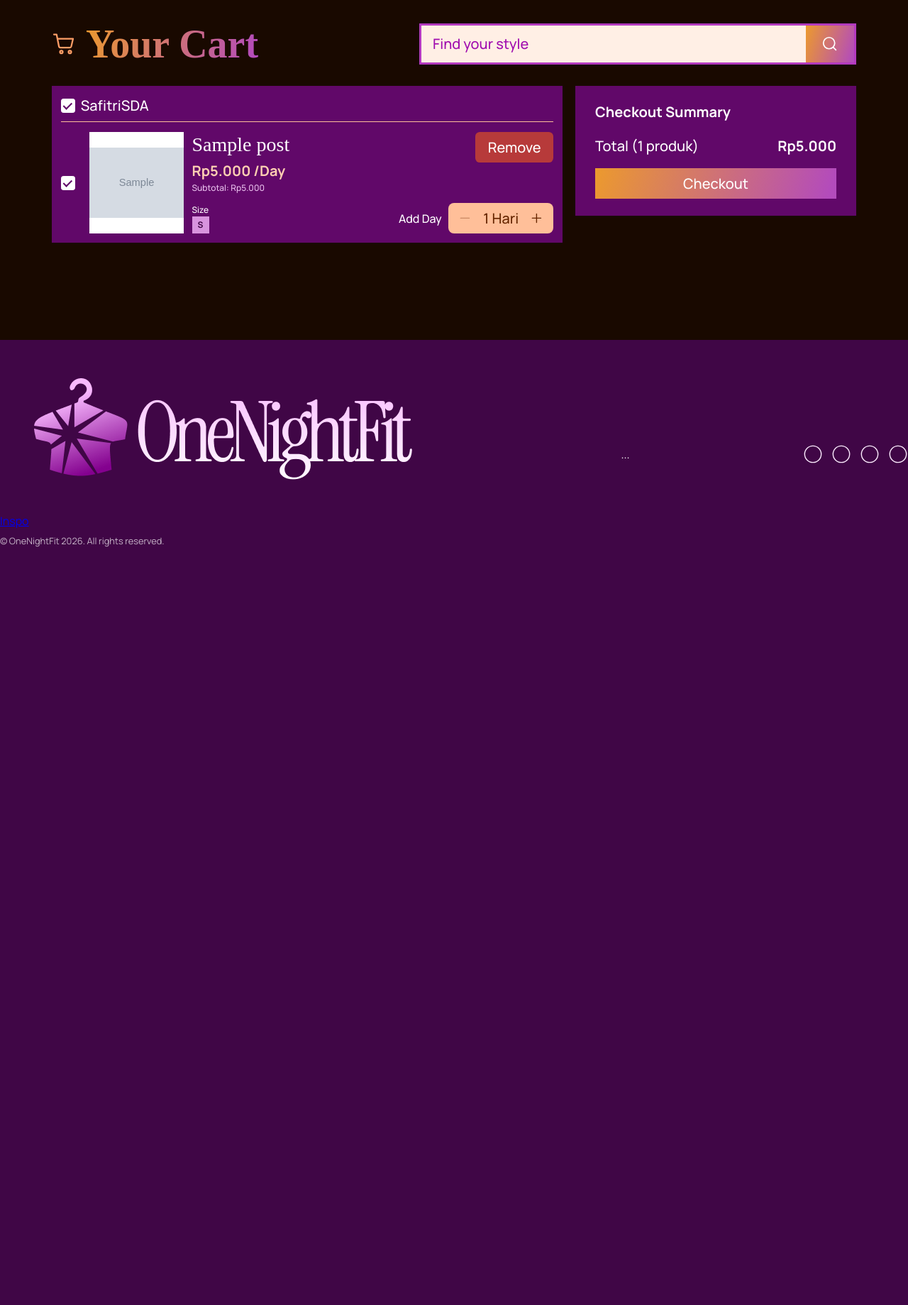
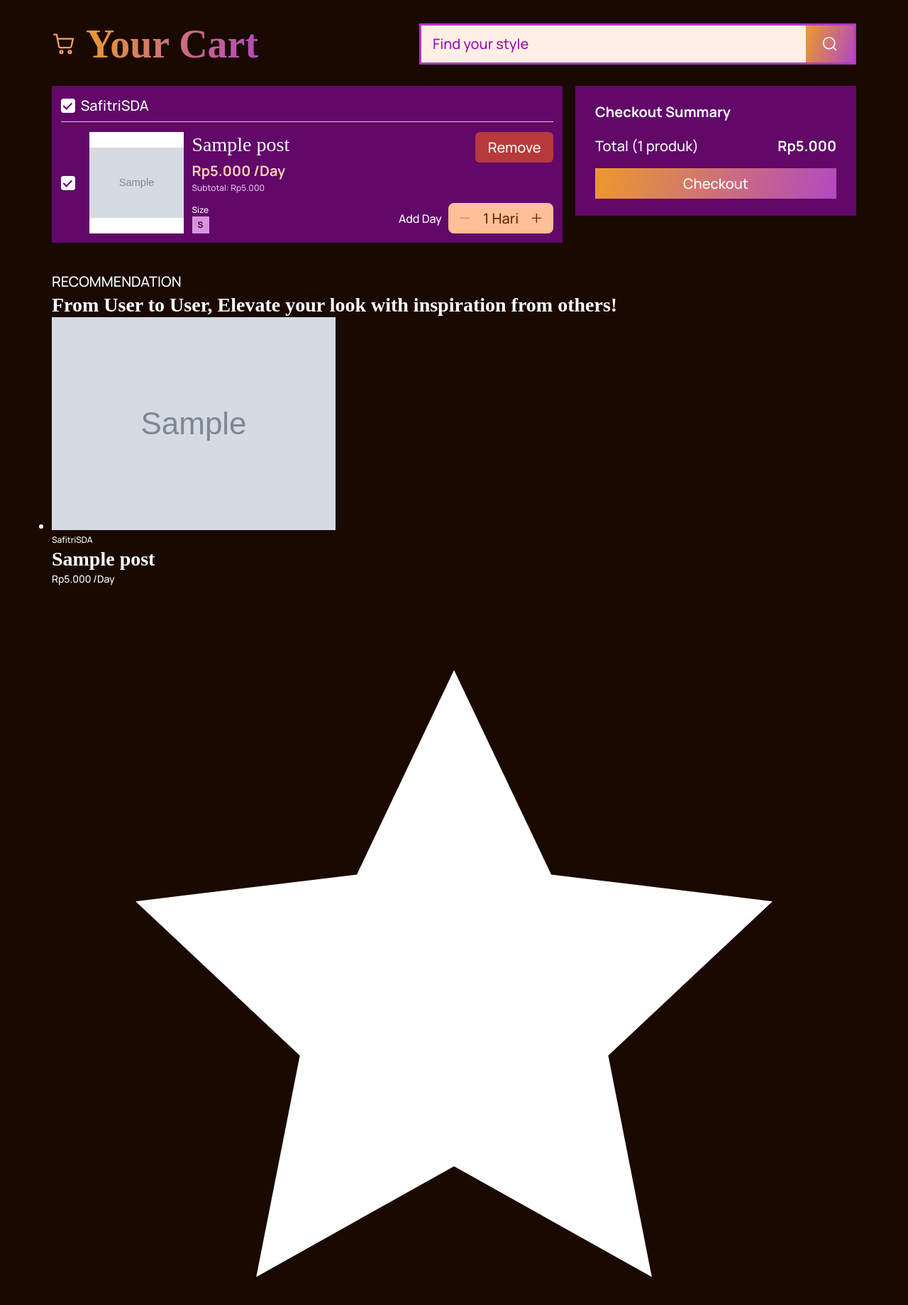
Before and after one commit to OneNightFit/OneNightFit, a Django app: page /cart/ in a window 1280 px wide. Shown: the part 81-1920 px from the top of the page at 71% size. Before the commit the page ends 852 px from the top, so only its background shows below. Run offline with Django 5.2, Linux system fonts and the light colour scheme; tables that the repository leaves empty hold one stand-in row (values such as "Sample post"); grey boxes marked "Sample" are stand-in pictures; some web fonts are replaced.

Commit message:
feat(cart): add recommendation section with API products

```diff
--- a/cart/views.py
+++ b/cart/views.py
@@ -26,6 +26,10 @@ def cart_login_required(view):
         return view(request, *args, **kwargs)
     return wrapper
 
+def recommendations(state):
+    recs = catalog.recommended_products(exclude_ids=[it["id"] for it in state["items"]], limit=5)
+    return [{**p, "price_display": services.format_rupiah(p["price"])} for p in recs]
+
 # =======================================================
 # CART PAGE
 # =======================================================
@@ -39,6 +43,7 @@ def cart_page(request):
         "catalog_empty": not catalog.has_products(),
         "min_days": services.MIN_DAYS,
         "max_days": services.MAX_DAYS,
+        "recommendations": recommendations(state),
     })
 
 # =======================================================
--- a/templates/cart/cart.html
+++ b/templates/cart/cart.html
@@ -39,7 +39,7 @@
         {% include 'cart/summary.html' %}
         </div>
     </div>
-    {# RECOMMENDATIONS #}
+    {% include 'cart/recommendations.html' %}
 </div>
 {# SCRIPT #}
 {% endblock content %}
--- /dev/null
+++ b/templates/cart/recommendations.html
@@ -0,0 +1,23 @@
+<section class="cart-reco" aria-labelledby="cart-reco-title">
+  <div class="cart-wrap">
+    <p class="cart-reco__kicker body-1" id="cart-reco-title">RECOMMENDATION</p>
+    <h6 class="cart-reco__lead">From User to User, Elevate your look with inspiration from others!</h6>
+    <ul class="cart-reco__list">
+      {% for p in recommendations %}
+      <li class="cart-reco__card">
+        <div class="cart-reco__img">{% if p.image %}<img src="{{ p.image }}" alt="{{ p.name }}" loading="lazy" onerror="this.remove()">{% endif %}</div>
+        <p class="cart-reco__store body-4">{{ p.store_name }}</p>
+        <h6 class="cart-reco__name">{{ p.name }}</h6>
+        <p class="cart-reco__price body-3">{{ p.price_display }} /Day</p>
+        <p class="cart-reco__meta body-4">
+          <svg class="cart-reco__star" viewBox="0 0 24 24" aria-hidden="true"><path fill="currentColor" d="m12 2.5 2.9 6.1 6.6.8-4.9 4.6 1.3 6.6L12 17.3l-5.9 3.3 1.3-6.6L2.5 9.4l6.6-.8z"/></svg>
+          <b>{{ p.rating }}</b> <span>({{ p.reviews }} reviews)</span>
+          <span class="cart-reco__sep" aria-hidden="true"></span>
+          <svg class="cart-reco__pin" viewBox="0 0 24 24" fill="none" stroke="currentColor" stroke-width="1.6" aria-hidden="true"><path d="M12 21s7-6.2 7-11.5A7 7 0 0 0 5 9.5C5 14.8 12 21 12 21Z"/><circle cx="12" cy="9.5" r="2.4"/></svg>
+          <span>{{ p.location }}</span>
+        </p>
+      </li>
+      {% endfor %}
+    </ul>
+  </div>
+</section>
```
